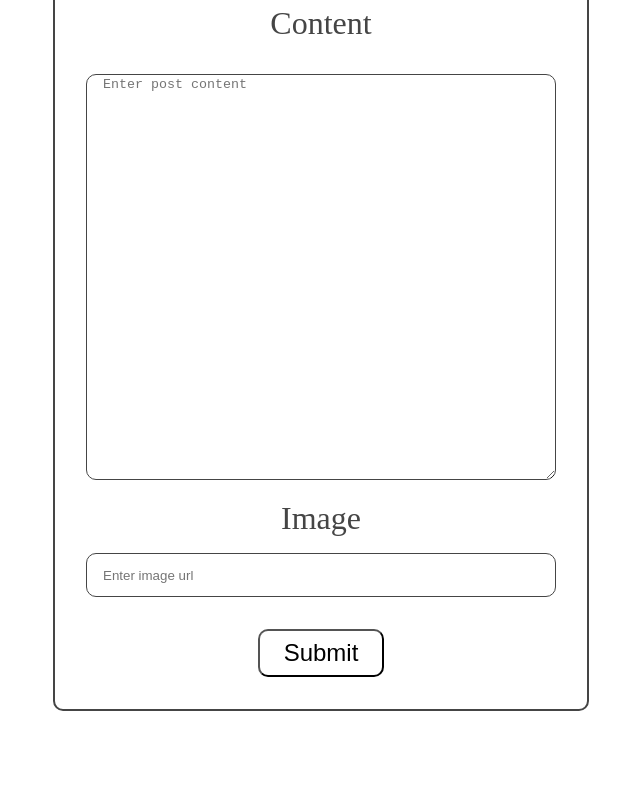
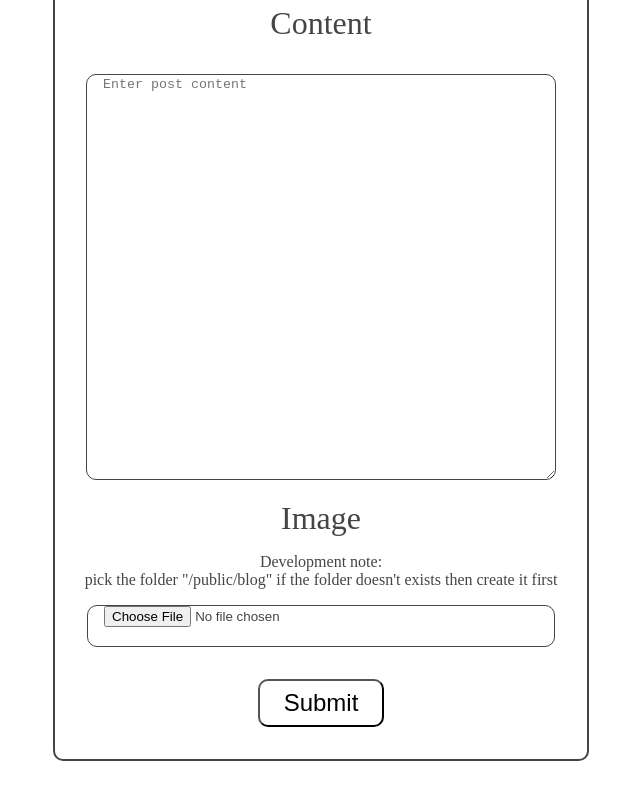
Before and after one commit to andikaraditya/blog-vue, a Nuxt app in the folder client/: page /create in a window 1280 px wide. Shown: the part 350-1150 px from the top of the page, without its empty margins (319-959 px from the left). Before the commit the page ends 1125 px from the top, so only its background shows below. Built offline with nearby package versions, Linux system fonts and the light colour scheme.

Commit message:
add files input on create post

```diff
--- a/client/pages/create.vue
+++ b/client/pages/create.vue
@@ -8,7 +8,9 @@
                 <label for="">Content</label>
                 <textarea v-model="Description" name="" id="" cols="30" rows="10" placeholder="Enter post content"></textarea>
                 <label for="">Image</label>
-                <input v-model="Image" type="text" name="" id="" placeholder="Enter image url">
+                <!-- <input v-model="Image" type="text" name="" id="" placeholder="Enter image url"> -->
+                <p>Development note: <br> pick the folder "/public/blog" if the folder doesn't exists then create it first</p>
+                <input type="file" @change="saveImage" accept="image/png, image/jpeg, image/webp" required>
                 <button class="pointer-hover">Submit</button>
             </form>
         </div>
@@ -19,7 +21,7 @@
     import axios from "axios";
     const Title = ref("")
     const Description = ref("")
-    const Image = ref("")
+    let Image = ref("")
     const defaultStore = useDefaultStore()
     const {access_token} = storeToRefs(defaultStore)
     async function handleCreate() {
@@ -30,7 +32,7 @@
                 data: {
                     Title: Title.value,
                     Description: Description.value,
-                    Image: Image.value
+                    Image: Image
                 },
                 headers: {
                     access_token: access_token.value
@@ -40,6 +42,23 @@
             navigateTo("/")
         } catch (error) {
             console.log(error)
+        }
+    }
+    async function saveImage(event) {
+        const file = event.target.files[0];
+        if (!file) return;
+
+        try {
+            const directoryHandle = await window.showDirectoryPicker();
+            const fileHandle = await directoryHandle.getFileHandle(file.name, { create: true });
+            const writable = await fileHandle.createWritable();
+            await writable.write(file);
+            await writable.close();
+
+            Image = "/blog/" + file.name
+            // console.log(Image)
+        } catch (error) {
+            console.error('Error saving image:', error);
         }
     }
 </script>
--- a/client/pages/edit/[id].vue
+++ b/client/pages/edit/[id].vue
@@ -7,8 +7,8 @@
                 <input v-model="post.Title" type="text" name="" id="" placeholder="Enter post title">
                 <label for="">Content</label>
                 <textarea v-model="post.Description" name="" id="" cols="30" rows="10" placeholder="Enter post content"></textarea>
-                <label for="">Image</label>
-                <input v-model="post.Image" type="text" name="" id="" placeholder="Enter image url">
+                <!-- <label for="">Image</label> -->
+                <!-- <input v-model="post.Image" type="text" name="" id="" placeholder="Enter image url"> -->
                 <button class="pointer-hover">Submit</button>
             </form>
             <button @click="handleDelete" id="delete" class="pointer-hover">Delete Post</button>
@@ -39,7 +39,6 @@
                 data: {
                     Title: Title,
                     Description: Description,
-                    Image: Image
                 },
                 headers: {
                     access_token: access_token.value
--- a/client/pages/index.vue
+++ b/client/pages/index.vue
@@ -24,7 +24,6 @@
         </header>
         <p id="body-title">My Journals</p>
         <div class="post-container">
-
             <PostCard
             v-for="post in posts"
             :key="post.id"
```
Also changed, not shown: 1 other file (tests, documents, lock files or other folders).
